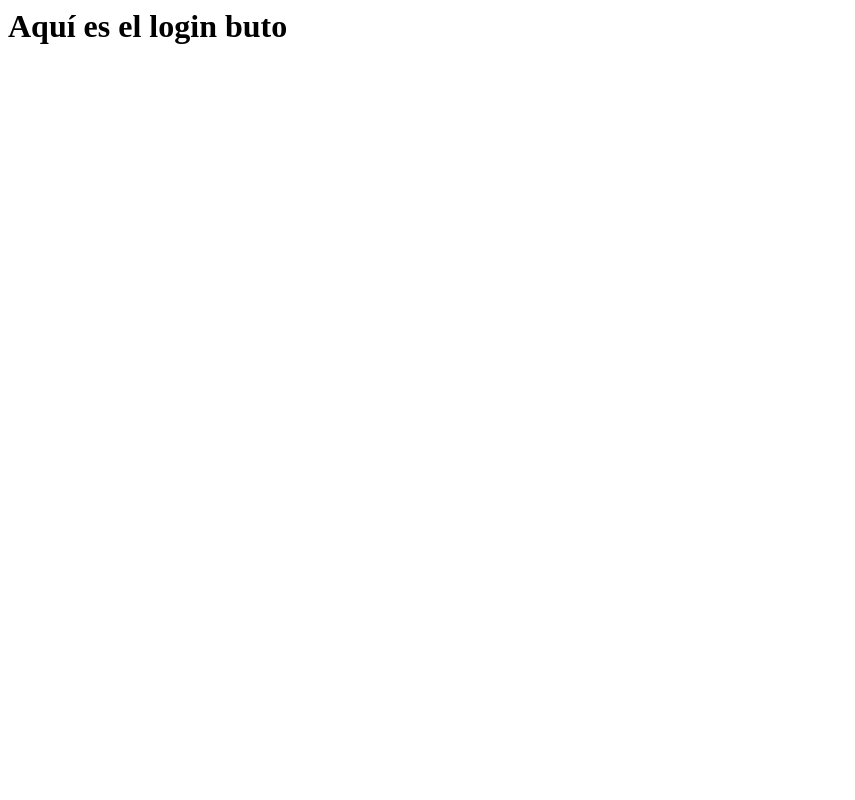
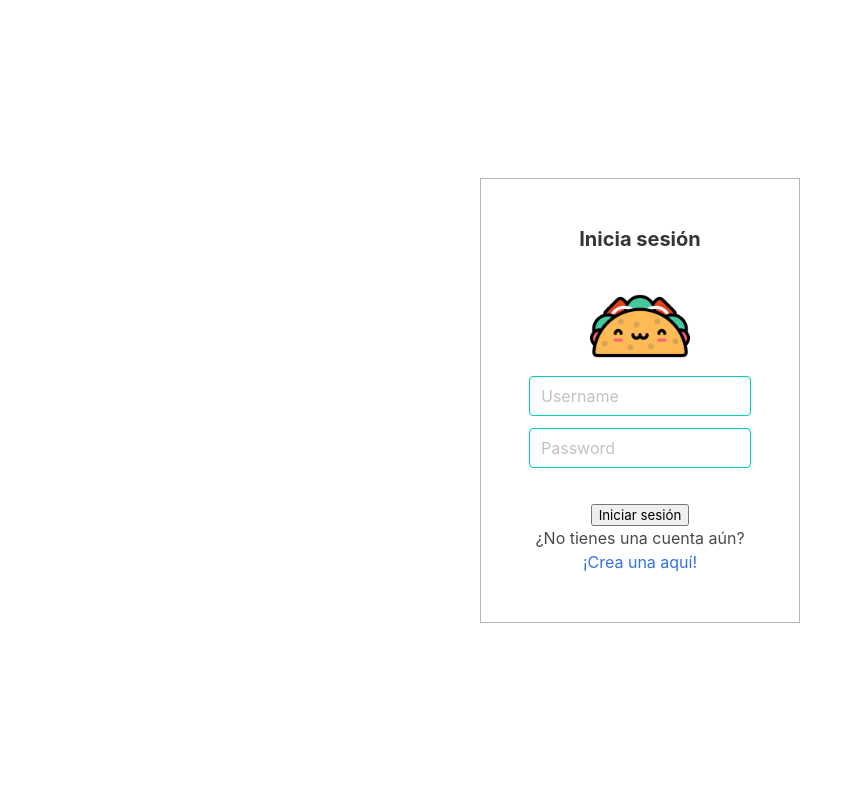
Before and after one commit to edevars/taco_blog, a Django app: page /users/login in a window 1280 px wide. Shown: the whole page, without its empty margins (0-855 px from the left). Run offline with Django 3.2, Linux system fonts and the light colour scheme.

Commit message:
:sparkles: Adding login

```diff
--- a/static/css/index.css
+++ b/static/css/index.css
@@ -24,6 +24,29 @@
     margin: 0 auto;
 }
 
+.form-login {
+    width: 320px;
+    margin: 0 auto;
+    border: 1px solid hsl(0, 0%, 71%);
+    display: flex;
+    flex-direction: column;
+    align-items: center;
+    padding: 3rem;
+}
+
+
+.align-vertical {
+    display: flex;
+    height: 100vh;
+    flex-direction: column;
+    justify-content: center;
+}
+
+
+.form-logo {
+    width: 100px;
+}
+
 @media (max-width: 720px) {
     .main-icon {
         margin: 0px auto;
--- /dev/null
+++ b/templates/users/base.html
@@ -0,0 +1,23 @@
+<!DOCTYPE html>
+<html lang="es-mx">
+<head>
+    <meta charset="UTF-8">
+    {% block head_content %}{% endblock %}
+
+    {% load static %}
+    <link rel="stylesheet" href="{% static 'css/bulma.min.css' %}">
+    <link rel="stylesheet" href="{% static 'css/index.css' %}" />
+    <link rel="shortcut icon" href="{% static 'img/favicon.ico' %}" type="image/x-icon">
+
+</head>
+<body>
+
+    <div class="container align-vertical">
+        {% block container %} {% endblock %}
+    </div>
+
+
+
+
+</body>
+</html>
--- a/templates/users/login.html
+++ b/templates/users/login.html
@@ -1 +1,42 @@
-<h1>Aquí es el login buto</h1>
+{% extends "users/base.html" %}
+
+{% load static %}
+
+{% block head_content %}
+<title>Inicia Sesión | Taco Blog</title>
+{% endblock%}
+
+{% block container %}
+
+{% if error %}
+<p class="notification is-danger is-light">{{ error }}</p>
+{% endif%}
+<form method="POST" action="{% url "users:login" %}" class="form-login align-horizontal">
+    {% csrf_token %}
+
+    <h3 class="subtitle has-text-dark has-text-weight-bold">Inicia sesión</h3>
+
+    <img src="{% static 'img/taco_icon.png' %}" alt="logo" class="form-logo">
+
+    <div class="field">
+        <div class="control">
+            <input class="input is-primary" type="text" placeholder="Username" name="username" />
+        </div>
+    </div>
+
+    <div class="field">
+        <div class="control">
+            <input class="input is-primary" type="password" placeholder="Password" name="password" />
+        </div>
+    </div>
+
+
+    <button class="btn btn-primary btn-block mt-5" type="submit">Iniciar sesión</button>
+    <p class="has-text-centered">¿No tienes una cuenta aún? <a href="">¡Crea una aquí!</a></p>
+</form>
+
+
+
+
+
+{% endblock %}
```
